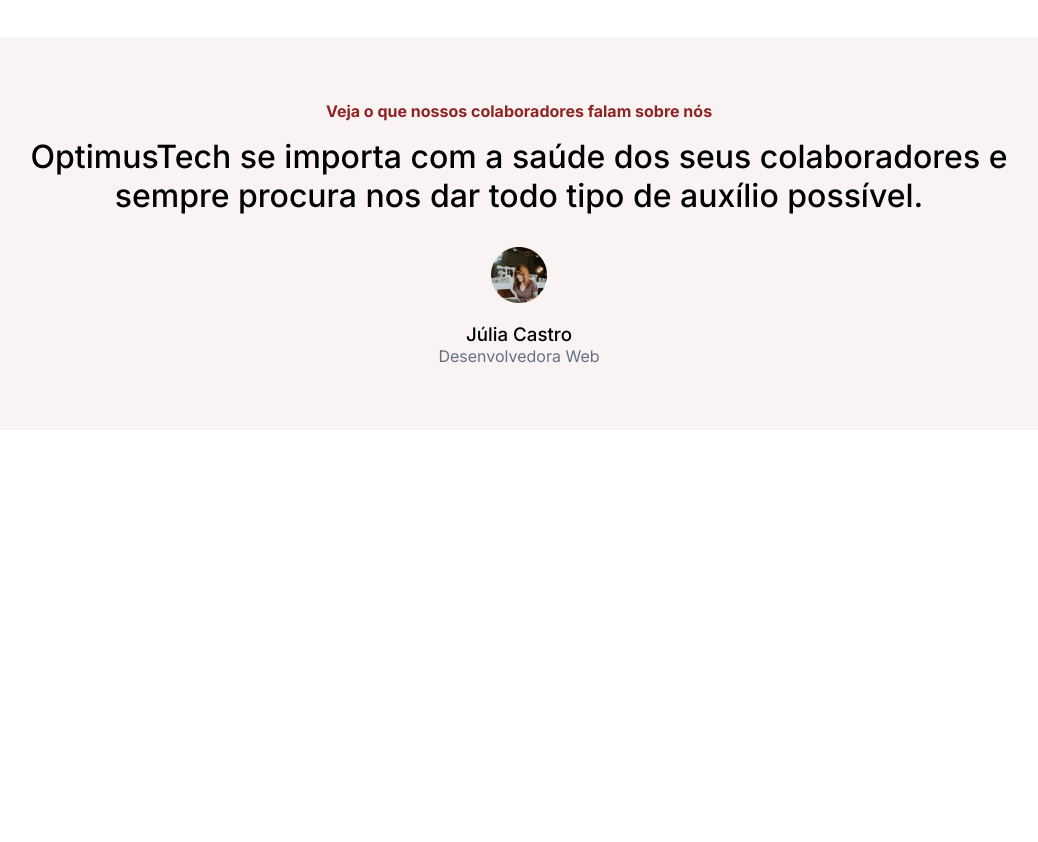
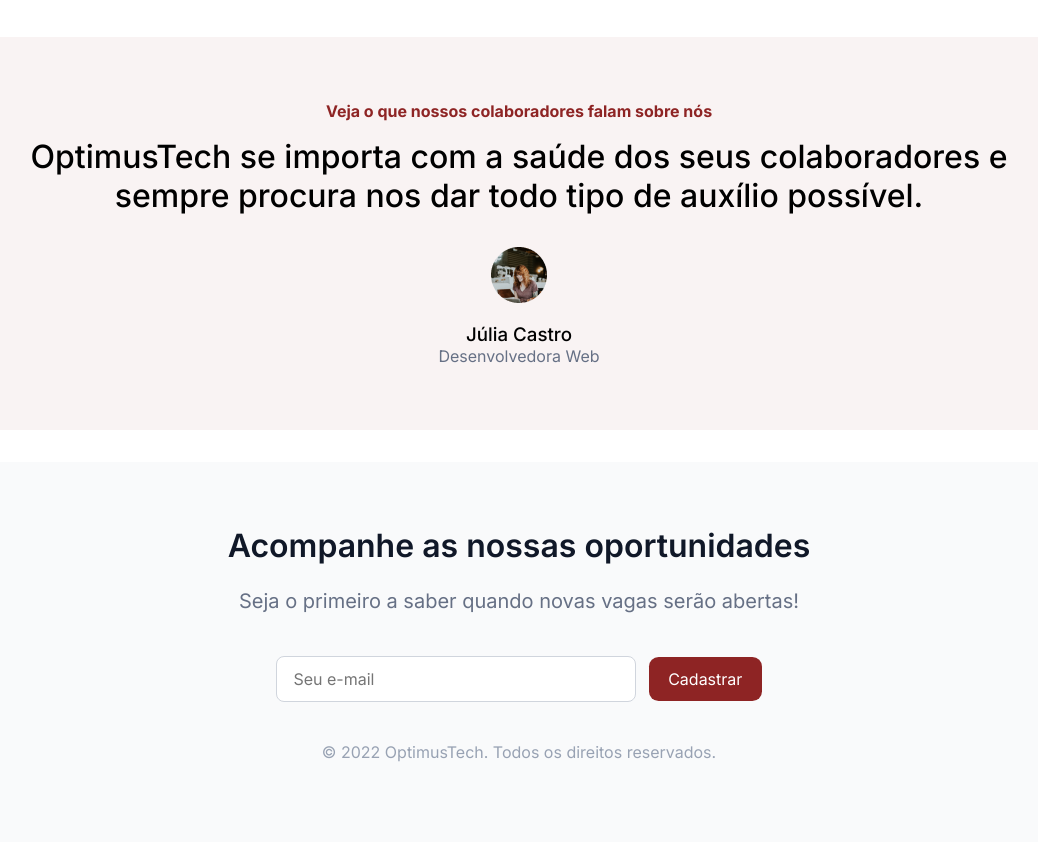
Before and after one commit to dfa2307/Alura-7DaysOfCode, a plain HTML site: page index.html in a window 1280 px wide. Shown: the part 2345-3187 px from the top of the page, without its empty margins (121-1159 px from the left). Before the commit the page ends 2775 px from the top, so only its background shows below. Drawn offline with Linux system fonts and the light colour scheme.

Commit message:
modified:   estilo.css 	modified:   index.html

```diff
--- a/estilo.css
+++ b/estilo.css
@@ -13,6 +13,9 @@
     --text-color-vaga: #8e24240d;
     --main-color: #8E2424;
     --cor-borda: #EAECF0;
+    --cor-rodape: #f9fafb;
+    --cor-borda2:#D0D5DD;
+    --cor-autoral:#98A2B3;
 }
 
 body {
@@ -231,3 +234,57 @@ ul > li{
 .avatar > img{
     margin-bottom: 1rem;
 }
+
+.rodape{
+    display: flex;
+    justify-content: center;
+    background-color: var(--cor-rodape);
+}
+
+.rodape h2{
+    font-weight: 600;
+    font-size: 2rem;
+    margin-bottom: 1.5rem;
+    color: var(--second-color);
+    margin-top: 4rem;
+}
+
+.rodape p{
+    font-weight: 400;
+    font-size: 1.25rem;
+    color: var(--text-color);
+    margin-bottom: 2.2rem;
+}
+
+.rodape-sub{
+    text-align: center;
+}
+
+form{
+    margin-bottom: 2rem;
+}
+
+form input{
+    border-radius: 0.5rem;
+    border: 1px solid var(--cor-borda2);
+    padding: 0.75rem 0.87rem 0.75rem 1rem;
+    width: 22.5rem;
+    font-weight: 400;
+    font-size: 1rem;
+    margin: 0.5rem;
+}
+
+form a{
+    color: #fff;
+    background-color: var(--main-color);
+    border-radius: 0.6rem;
+    margin-right: 0.5rem;
+    padding: 0.75rem 1.2rem;
+}
+
+footer p.autoral{
+    font-weight: 400;
+    font-size: 1rem;
+    color: var(--cor-autoral);
+    margin-bottom: 5rem;
+}
--- a/index.html
+++ b/index.html
@@ -142,5 +142,18 @@
             </div>
         </section>
     </main>
+
+    <footer class="rodape">
+        <div class="rodape-sub">
+            <h2>Acompanhe as nossas oportunidades</h2>
+            <p>Seja o primeiro a saber quando novas vagas serão abertas!</p>
+            <form action="#">
+                <input type="email" placeholder="Seu e-mail">
+                <a href="#">Cadastrar</a>
+            </form>
+
+            <p class="autoral">© 2022 OptimusTech. Todos os direitos reservados.</p>
+        </div>
+    </footer>
 </body>
 </html>
```
